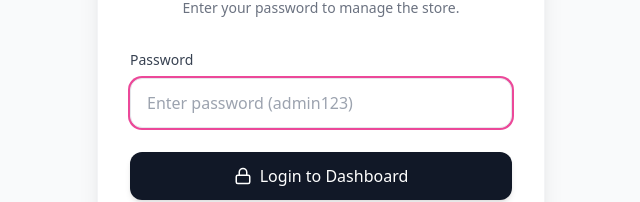
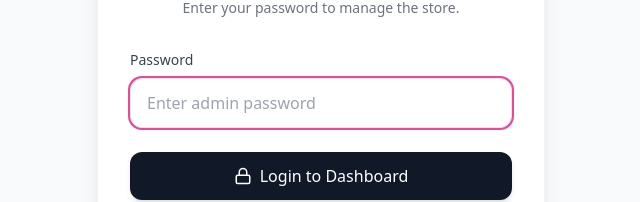
Before and after one commit to Cathhdyy/thriftoholic-store, a React (Vite) app: page / in a window 1280 px wide. Both pictures are taken after a click on the button "Admin". Shown: the part 324-526 px from the top of the page, without its empty margins (319-959 px from the left). Built offline with nearby package versions, Linux system fonts and the light colour scheme.

Commit message:
Update login password and placeholder text

```diff
--- a/src/App.jsx
+++ b/src/App.jsx
@@ -248,9 +248,7 @@ export default function App() {
 
     e.preventDefault();
 
-    // Professional placeholder password for the demo
-
-    if (passwordInput === 'admin123') {
+    if (passwordInput === 'Sanskar12345') {
 
       setIsAdminAuthenticated(true);
 
@@ -394,7 +392,7 @@ export default function App() {
 
                   className="w-full px-4 py-3 border border-gray-200 rounded-xl focus:outline-none focus:ring-2 focus:ring-pink-500 bg-gray-50 focus:bg-white transition-colors"
 
-                  placeholder="Enter password (admin123)"
+                  placeholder="Enter admin password"
 
                   autoFocus
 
@@ -2028,4 +2026,4 @@ export default function App() {
 
   );
 
-}
+                        }
```
